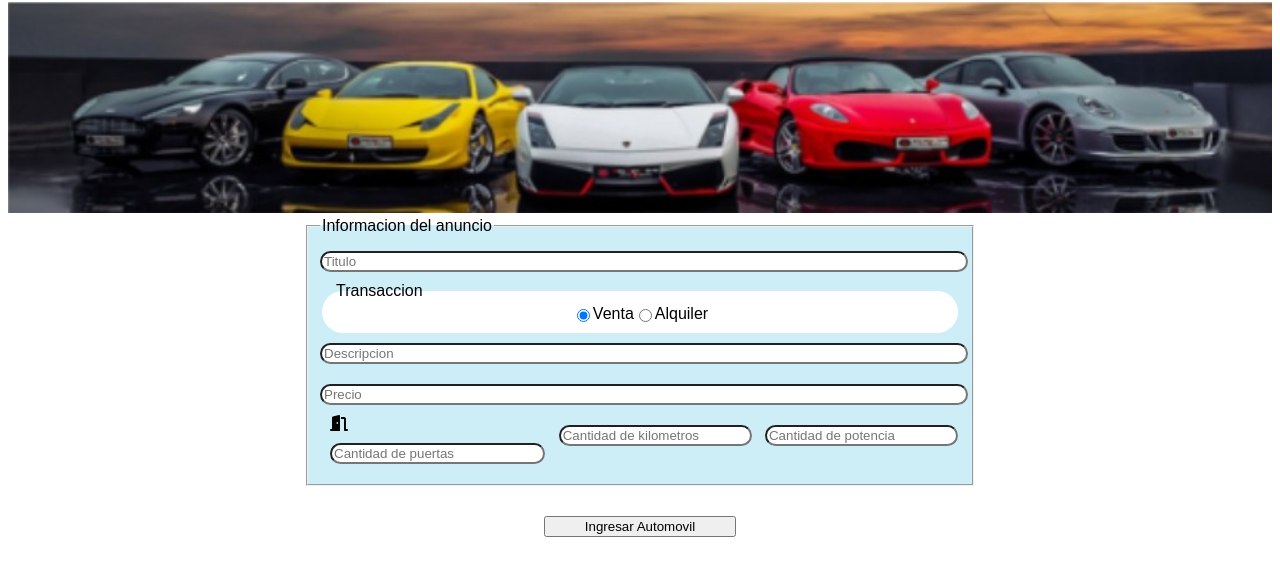
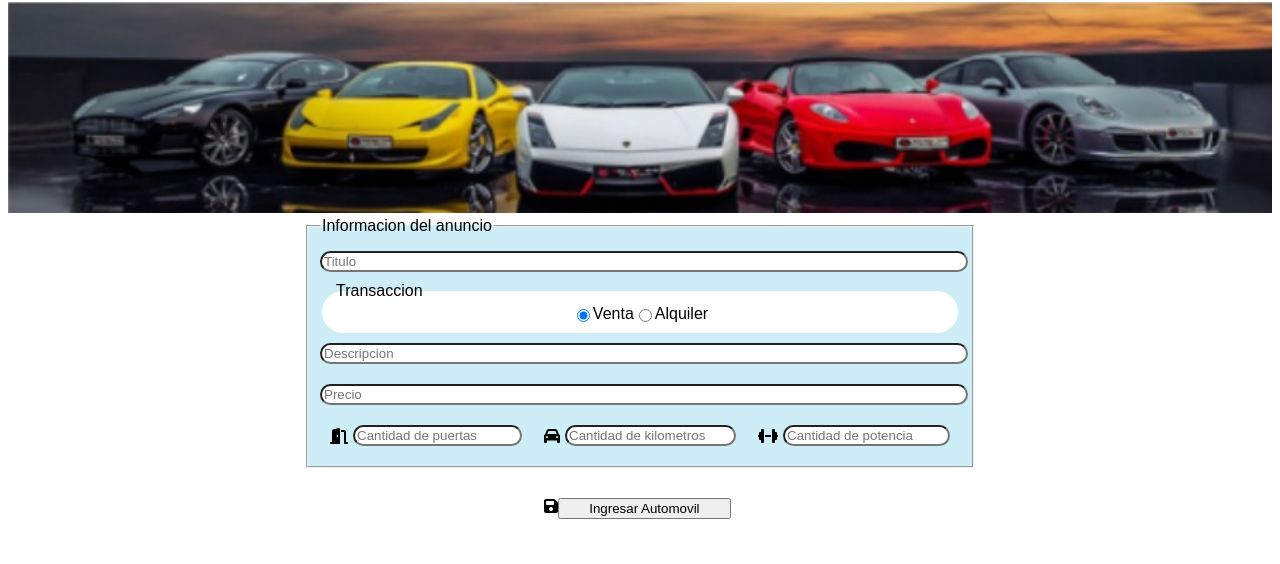
Before and after one commit to JuangaPalermo/palermo.PPLABIII3D, a plain HTML site: page app/index.html in a window 1280 px wide. Shown: the part 236-800 px from the top of the page. Drawn offline with Linux system fonts and the light colour scheme.

Commit message:
entrega final

```diff
--- a/app/css/styles.css
+++ b/app/css/styles.css
@@ -63,6 +63,18 @@ li {
   max-width: 50vw;
 }
 
+#guardadoContainer {
+  width: 30%;
+  display: flex;
+}
+
+#guardadoContainer > i {
+  color: black;
+}
+#guardadoContainer > input {
+  width: 90%;
+}
+
 .btnForm {
   width: 30%;
   display: block;
@@ -107,6 +119,20 @@ body > fieldset {
 .formContainer > form > fieldset {
   border-radius: 25px;
   background-color: white;
+}
+
+.cantidadesContainer > div > input {
+  width: 90%;
+}
+.cantidadesContainer > div {
+  width: 30%;
+  display: flex;
+  align-items: center;
+}
+
+.cantidadesContainer > div > i {
+  color: black;
+  margin-right: 5px;
 }
 
 .cantidadesContainer {
--- a/app/index.html
+++ b/app/index.html
@@ -4,8 +4,11 @@
     <meta charset="UTF-8" />
     <meta http-equiv="X-UA-Compatible" content="IE=edge" />
     <meta name="viewport" content="width=device-width, initial-scale=1.0" />
-    <script src="https://use.fontawesome.com/bdcd9ce737.js"></script>
     <script src="./js/scripts.js" type="module"></script>
+    <script
+      src="https://kit.fontawesome.com/f52230b156.js"
+      crossorigin="anonymous"
+    ></script>
     <link rel="stylesheet" href="./css/styles.css" />
     <title>Pisteando Automoviles</title>
   </head>
@@ -75,6 +78,7 @@
               />
             </div>
             <div id="kilometrosContainer">
+              <i class="fas fa-car"></i>
               <input
                 class="txtForm"
                 type="number"
@@ -84,8 +88,8 @@
                 required
               />
             </div>
-
             <div id="potenciaContainer">
+              <i class="fas fa-dumbbell"></i>
               <input
                 class="txtForm"
                 type="number"
@@ -102,6 +106,8 @@
     </fieldset>
 
     <div id="buttonsContainer">
+      <div id="guardadoContainer">
+        <i class="fas fa-save"></i>
         <input
           type="submit"
           class="btnForm"
@@ -109,6 +115,7 @@
           value="Ingresar Automovil"
           form="formAutomovil"
         />
+      </div>
       <input
         type="button"
         class="btnForm hidden"
```
Also changed, not shown: app/img/logo.jpg (deleted), app/img/puerta.png (deleted). Lines whose indentation alone changed are shown as unchanged.
